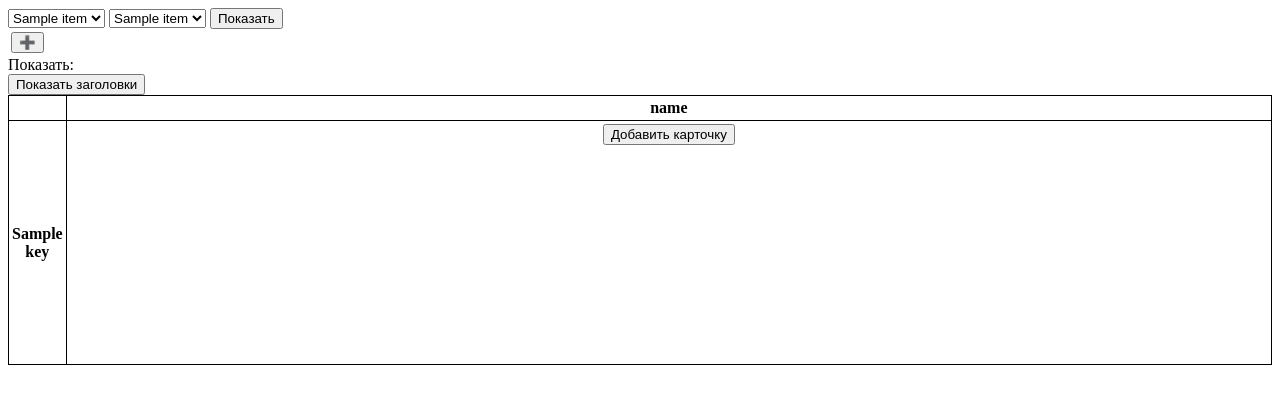
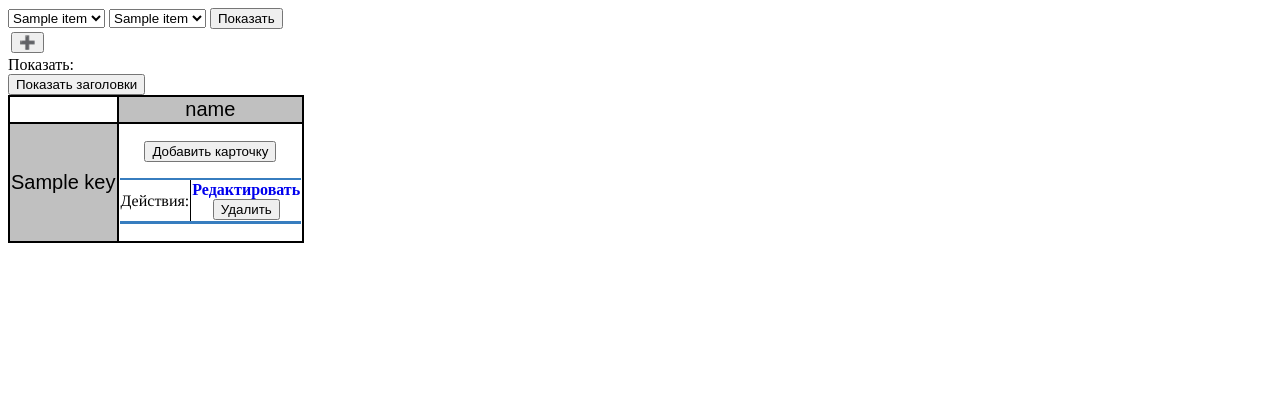
Before and after one commit to LuckThemAll/DB, a Flask app: template ScheduleDB/templates/schedule.html in a window 1280 px wide. Shown: the top 404 px of the page. Run offline with Flask 2, Linux system fonts and the light colour scheme; the template is opened without the code that fills it: most values are stand-ins (such as "Sample title", 1, 10 or a date in 2020); lists and menus that the app fills with data are empty; some libraries are stand-ins or nearby versions.

Commit message:
design update

```diff
--- a/ScheduleDB/static/style.css
+++ b/ScheduleDB/static/style.css
@@ -12,9 +12,56 @@
     text-decoration: underline;
 }
 
-th,tr,td {
-text-align: center;
+TABLE {
+    border-collapse: collapse;
+    border: 2px solid black;
 }
+
+.main_table{
+    border: 2px solid black;
+}
+
+.card{
+    border: 2px solid #377DBF;
+    border-left: none;
+    border-right: none;
+    border-bottom: 3px solid #377DBF;
+}
+
+TH{
+    font-size: 10pt;
+}
+
+.main_th{
+    vertical-align: top;
+    background: white;
+    border: 2px solid black;
+
+}
+
+.main_header{
+    font: 15pt sans-serif;
+    background: #C0C0C0;
+    border: 2px solid black;
+}
+
+.card_header{
+    font: 12pt times;
+    text-align: left;
+    background: white;
+    border-right: 1px solid black;
+}
+
+.card_record{
+    padding: 3px;
+    font-size: 16px;
+    text-align: left;
+}
+
+.actions{
+    font-size: 12pt
+}
+
 
 .container{overflow:hidden}
 .box{white-space:nowrap}
--- a/ScheduleDB/templates/schedule.html
+++ b/ScheduleDB/templates/schedule.html
@@ -1,26 +1,24 @@
 <!DOCTYPE html>
 <html lang="en">
 <head>
+    <script src="../static/js/jquery-3.3.1.min.js"></script>
+    <link rel="stylesheet" href="{{ url_for('static', filename='style.css') }}">
     <meta charset="UTF-8">
     <title>Title</title>
-    <style type="text/css">
-         TABLE {
-             border-collapse: collapse;
-         }
-         TD, TH {
-             padding: 3px;
-             border: 1px solid black;
-         }
-    </style>
     <script>
         function delete_param(div_id, p_count_id){
             p_count_id.value = p_count_id.value - 1;
             div_id.remove();
+            document.getElementById('main_form').submit();
         }
 
         function a(form, id1, id2, def_1, def_2){
+            var flag = document.getElementById('p_ch_flag');
             if ((id1.value != def_1) || (id2.value != def_2)){
-                document.getElementById('p_ch_flag').value = 'true';
+                flag.value = 'true';
+            }
+            else{
+                flag.value = 'false'
             }
             form.submit()
         }
@@ -41,6 +39,22 @@
                 btn.value = 'Скрыть заголовки';
                 header_view.value = 'true'
             }
+        }
+
+        function allowDrop(ev) {
+             ev.preventDefault();
+         }
+         function drag(ev) {
+             ev.dataTransfer.setData("id", ev.target.id);
+         }
+         function drop(ev) {
+             ev.preventDefault();
+             var data = ev.dataTransfer.getData("id");
+             href = "/4/"
+             $.ajax({
+                url: href,
+                success: function (){location.reload(true);}
+             });
          }
     </script>
 </head>
@@ -86,7 +100,6 @@
     </div>
     <div style="padding: 3px">
         {% if search_data.params_count >= 1%}
-        <input type="submit" value="Найти">
         <input type="submit" value="➕" onclick="params_count.value = {{search_data.params_count + 1}}">
         <select name="lo">
             {% for operator in logic_operators %}
@@ -100,65 +113,68 @@
     </div>
     <a>Показать:</a><br>
     {% for col in search_data.search_col_names %}
-        {% if col != sel_x and col != sel_y %}
         <input type="checkbox" name="shw_cls" value="{{col}}"
             {% if col in showed_cols %} checked {% endif %}>
         <a>{{col}}</a><br>
-        {% endif %}
     {% endfor%}
     <input id="header_change_btn" type="button"
            onclick="change_header_view('card_header', header_change_btn, header_view_id)"
            value="{% if header_view == 'true'%}Скрыть заголовки{% else %}Показать заголовки{% endif %}">
-</form>
-<table style="table-layout: auto; width: 100%">
+<table class="main_table">
     <tr>
         <th></th>
         {% if viewed_table|length > 0 %}
             {% for key in viewed_table.copy().popitem()[1].keys() %}
-                <th>
+                <th class="main_header">
                     {{ key }}
                 </th>
             {% endfor %}
         {% endif %}
     </tr>
     {% for key, dict in viewed_table.items() %}
-                <tr>
-                    <th>
+        <tr class="main_tr">
+            <th class="main_header">
                 {{ key }}
             </th>
             {% for value in dict.values() %}
-
-                    <td align="center" style="vertical-align: top">
+                <th class="main_th" ondrop="drop(event)" ondragover="allowDrop(event)"><br>
                     <button onclick="window.open('/4/add/?col={{sel_x}}&row={{sel_y}}&row_value={{key}}&col_value={{headers[loop.index0]}}'); return false;">
-                            Добавить карточку</button>
-                        <br><br>
+                        Добавить карточку</button><br><br>
                     {% if not value is none %}
                         {% for list in value %}
-                            <table style="table-layout: fixed; width: 100%; height: 180px">
+                            <div draggable="true" ondragstart="drag(event)" ondblclick="window.open('/4/modify/{{list[0]}}'); return false;">
+                                <table class="card">
                                     {% for i in col_indexes %}
-                                    {% if  projections[i] != sel_x and projections[i] != sel_y %}
                                         {% if projections[i] in showed_cols %}
                                             <tr>
-                                                <td class="card_header" style="width: 110px"
+                                                <th class="card_header"
                                                     {% if header_view == 'false' %}hidden{% endif %}>
                                                     {{ projections[i] }}
-                                                </td>
-                                                <td style="width: 150px">
+                                                </th>
+                                                <th class="card_record">
                                                     {% if list[i+1] == None %} {% else %} {{ list[i+1] }} {% endif%}
-                                                </td>
+                                                </th>
                                             </tr>
                                         {% endif %}
-                                    {% endif %}
                                     {% endfor %}
+                                    <tr>
+                                        <th class="card_header" {% if header_view == 'false' %}hidden{% endif %} >
+                                            <a>Действия:</a>
+                                        </th>
+                                        <th class="actions">
+                                            <a class="actions" target="_blank" href="/4/modify/{{list[0]}}">Редактировать</a><br>
+                                            <button type="submit" name="delid" value="{{list[0]}}">Удалить</button>
+                                        </th>
+                                    </tr>
                                 </table>
-
-                            <br>
+                            </div><br>
                         {% endfor %}
                     {% endif %}
-                    </td>
+                </th>
             {% endfor %}
         </tr>
     {% endfor %}
 </table>
+</form>
 </body>
 </html>
```
Lines whose indentation alone changed are shown as unchanged.
